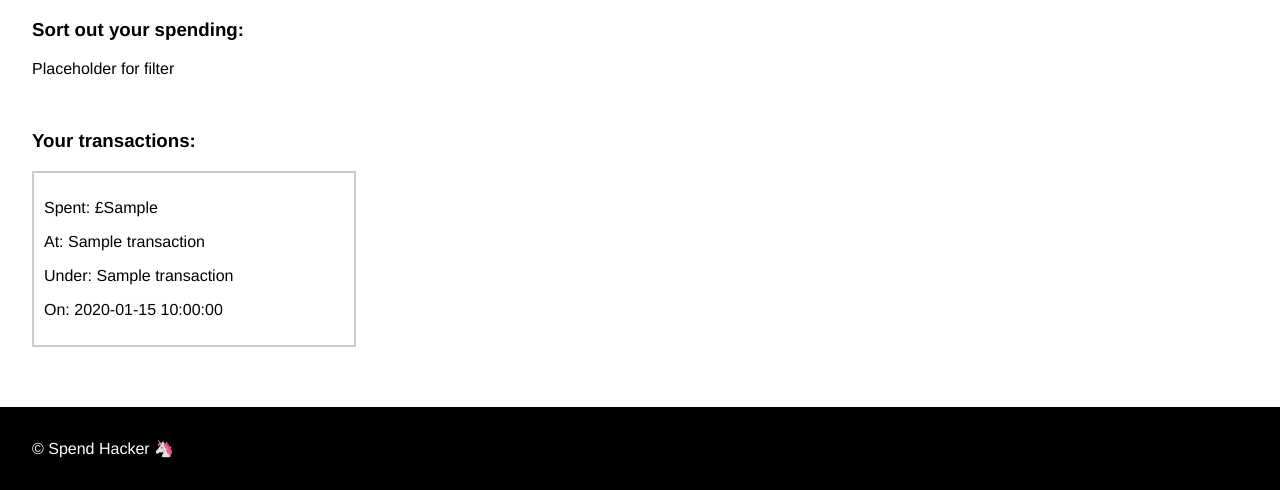
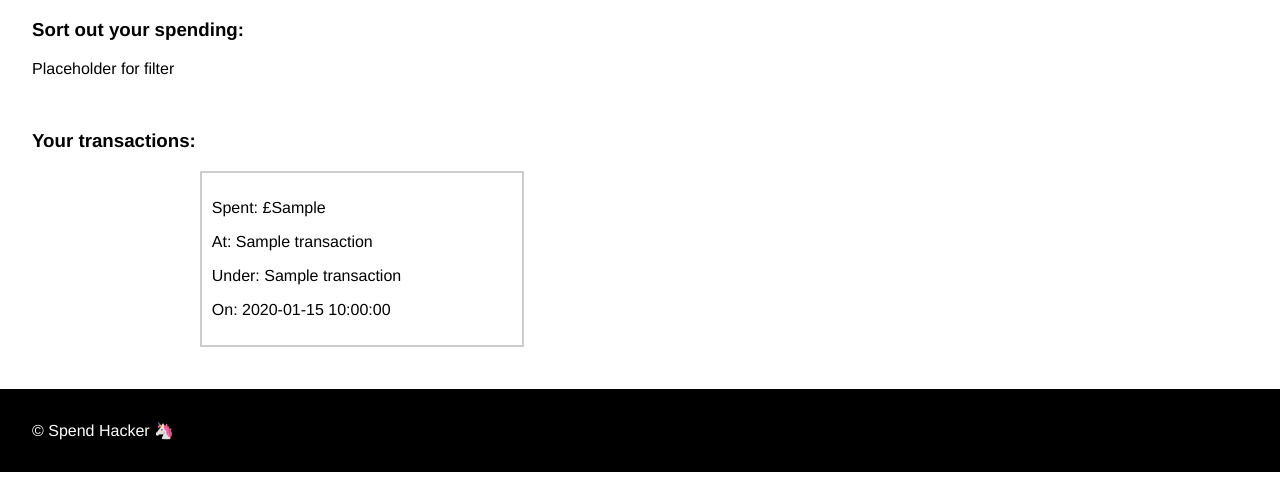
Before and after one commit to Cooper-Higgins/Spend_Tracker_Solo_Project, a Flask app: page /transactions/ in a window 1280 px wide. Shown: the part 1292-1782 px from the top of the page. Run offline with Flask 3, Linux system fonts and the light colour scheme; a database or web service that is not in the repository returns one stand-in record (values such as "Sample title"); some libraries are stand-ins or nearby versions.

Commit message:
Flexbox for list of transactions working in TX page

```diff
--- a/static/style.css
+++ b/static/style.css
@@ -105,3 +105,10 @@ footer {
     'footer footer';
     grid-template: 30% 70%;
 }
+
+.all-transactions {
+    display: flex;
+    justify-content:space-evenly;
+    flex-direction:row;
+    flex-wrap: wrap;
+}
--- a/templates/transactions/index.html
+++ b/templates/transactions/index.html
@@ -64,6 +64,7 @@
 <br>
 
 <h3>Your transactions:</h3>
+  <div class="all-transactions">
     {% for transaction in transactions %}
       <div class="transaction">
         <div class="content">
@@ -75,5 +76,6 @@
       </div>
     <br>
   {% endfor %}
+  </div>
 
 {% endblock %}
```
Lines whose indentation alone changed are shown as unchanged.
